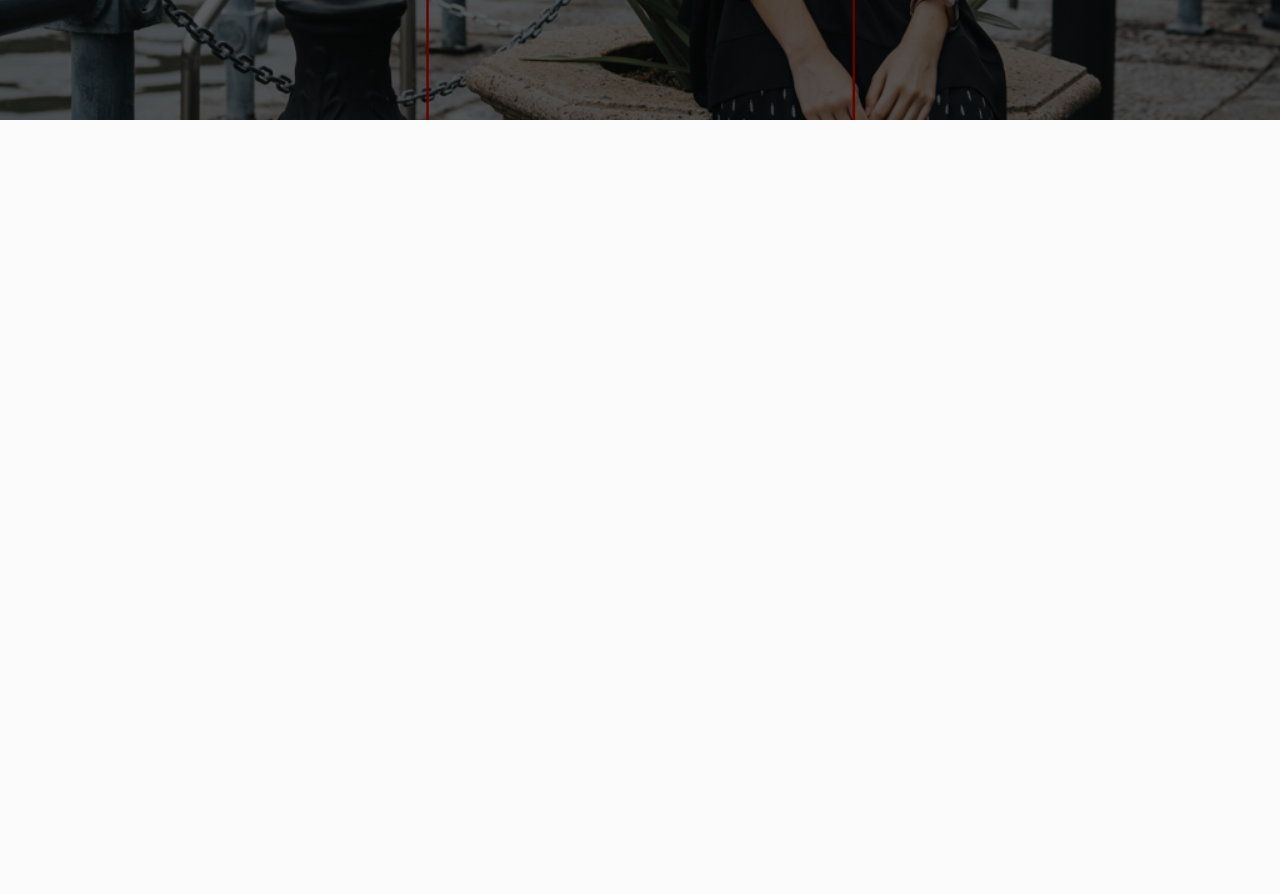
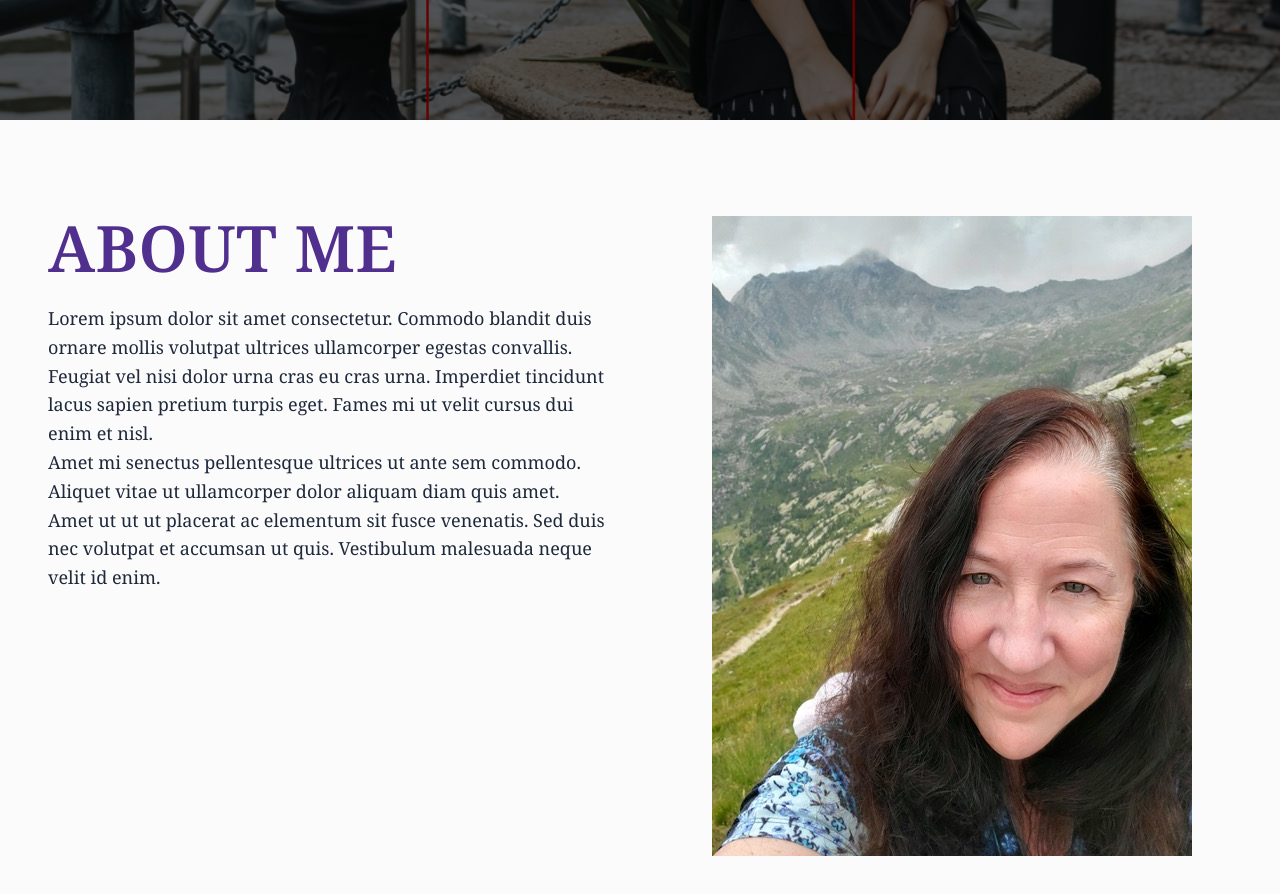
Before and after one commit to pie08/elle-rogers, a Next.js app: page / in a window 1280 px wide. Shown: the part 640-1534 px from the top of the page. Before the commit the page ends 800 px from the top, so only its background shows below. Built offline with nearby package versions, Linux system fonts and the light colour scheme.

Commit message:
create about section

```diff
--- /dev/null
+++ b/app/(routes)/(home)/_components/About.module.scss
@@ -0,0 +1,17 @@
+.container {
+  display: grid;
+  grid-template-columns: 1fr 1fr;
+  gap: 6.4rem;
+}
+
+.content {
+  display: flex;
+  flex-direction: column;
+  gap: 2.4rem;
+}
+
+.imageContainer {
+  display: flex;
+  justify-content: center;
+  align-items: center;
+}
--- /dev/null
+++ b/app/(routes)/(home)/_components/About.tsx
@@ -0,0 +1,41 @@
+import Container from "@/app/_components/Container";
+import Section from "@/app/_components/Section";
+import { FC } from "react";
+import styles from "./About.module.scss";
+import aboutImage from "../../../../public/images/about.jpeg";
+import Image from "next/image";
+
+type AboutProps = object;
+
+const About: FC<AboutProps> = ({}) => {
+  return (
+    <Section className={styles.about}>
+      <Container className={styles.container}>
+        <div className={styles.content}>
+          <h2>ABOUT ME</h2>
+          <p>
+            Lorem ipsum dolor sit amet consectetur. Commodo blandit duis ornare
+            mollis volutpat ultrices ullamcorper egestas convallis. Feugiat vel
+            nisi dolor urna cras eu cras urna. Imperdiet tincidunt lacus sapien
+            pretium turpis eget. Fames mi ut velit cursus dui enim et nisl.
+            <br />
+            Amet mi senectus pellentesque ultrices ut ante sem commodo. Aliquet
+            vitae ut ullamcorper dolor aliquam diam quis amet. Amet ut ut ut
+            placerat ac elementum sit fusce venenatis. Sed duis nec volutpat et
+            accumsan ut quis. Vestibulum malesuada neque velit id enim.
+          </p>
+        </div>
+
+        <div className={styles.imageContainer}>
+          <Image
+            src={aboutImage}
+            alt="About"
+            style={{ width: "auto", height: "100%" }}
+          />
+        </div>
+      </Container>
+    </Section>
+  );
+};
+
+export default About;
--- a/app/(routes)/(home)/_components/Hero.module.scss
+++ b/app/(routes)/(home)/_components/Hero.module.scss
@@ -17,7 +17,7 @@
 }
 
 .heroContent {
-  z-index: 3;
+  z-index: 2;
   display: flex;
   flex-direction: column;
   align-items: flex-start;
--- a/app/(routes)/(home)/_components/Hero.tsx
+++ b/app/(routes)/(home)/_components/Hero.tsx
@@ -4,6 +4,7 @@ import { FC } from "react";
 import styles from "./Hero.module.scss";
 import Section from "@/app/_components/Section";
 import Image from "next/image";
+import heroBg from "../../../../public/images/hero-bg.jpg";
 
 type HeroProps = object;
 
@@ -20,7 +21,7 @@ const Hero: FC<HeroProps> = ({}) => {
 
       {/* background image */}
       <Image
-        src="/images/hero-bg.jpg"
+        src={heroBg}
         alt="Hero Background"
         fill
         className={styles.heroBg}
--- a/app/(routes)/(home)/page.tsx
+++ b/app/(routes)/(home)/page.tsx
@@ -1,4 +1,5 @@
 import Navigation from "../../_components/Navigation";
+import About from "./_components/About";
 import Hero from "./_components/Hero";
 
 export default function Home() {
@@ -6,6 +7,7 @@ export default function Home() {
     <main>
       <Navigation />
       <Hero />
+      <About />
     </main>
   );
 }
```
Also changed, not shown: public/images/about.jpeg (added), public/images/purple-watercolour-splash-banner.png (added).
